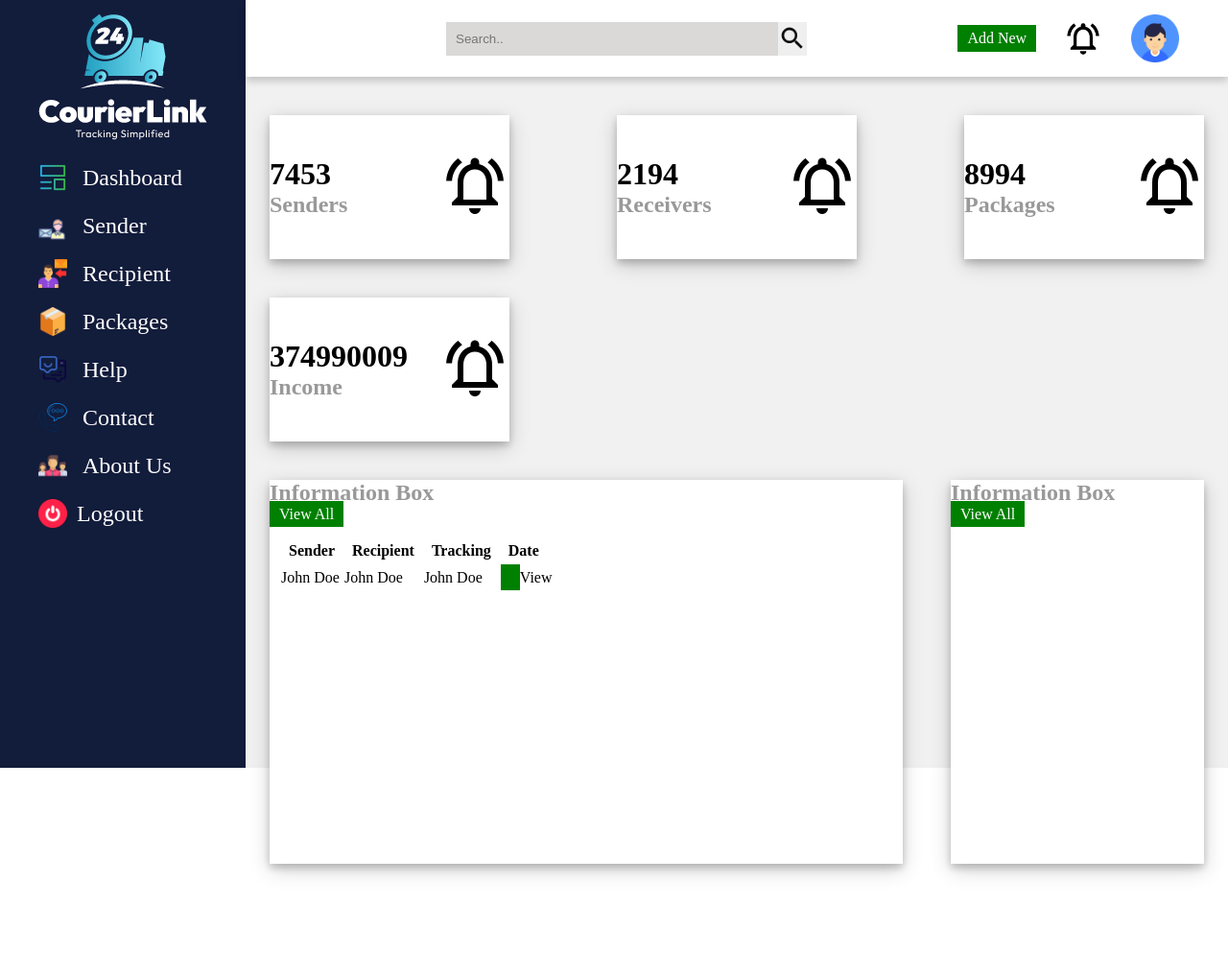
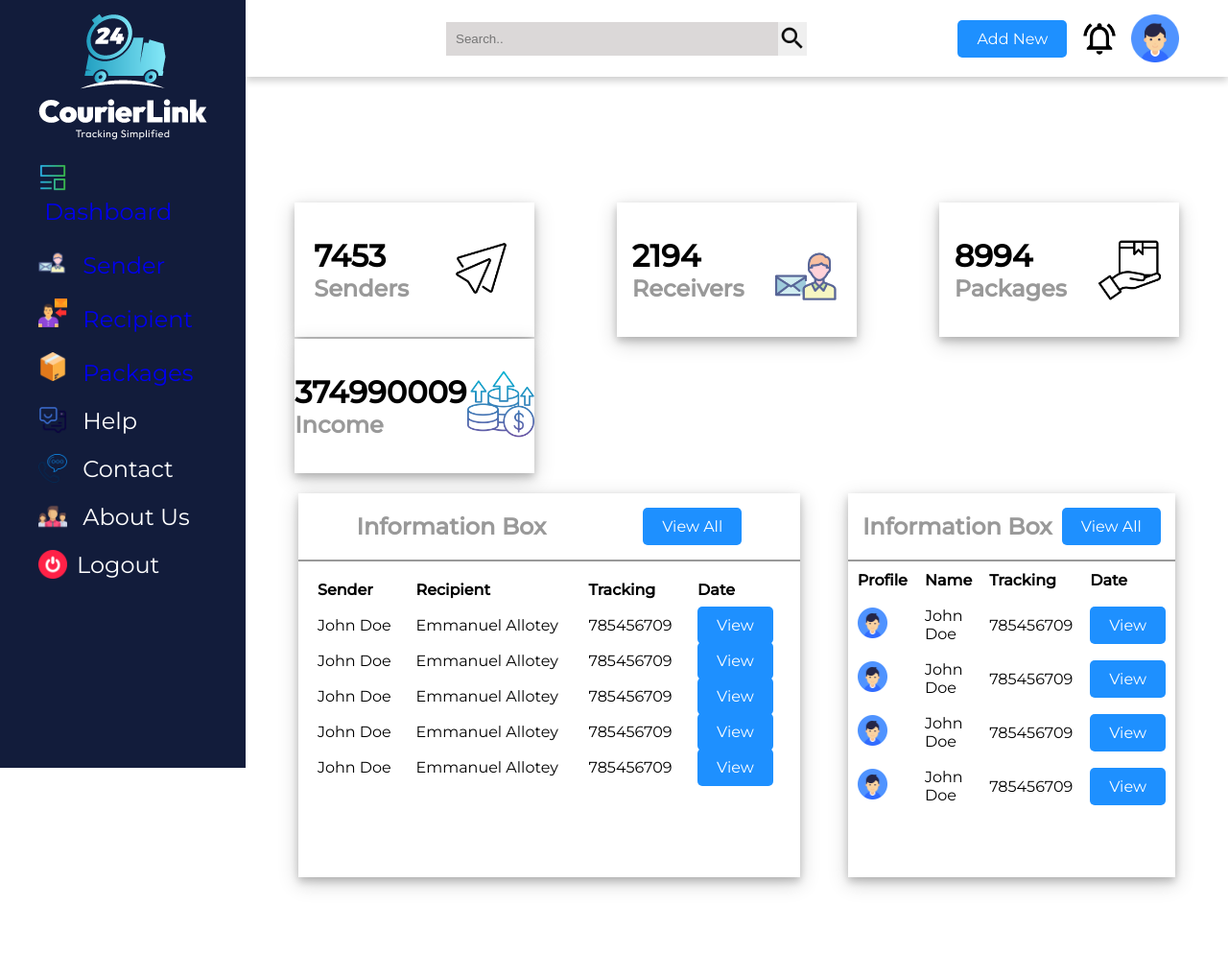
Before and after one commit to manuel4life/CourierLink, a Flask app: page /dashboard in a window 1280 px wide. Shown: the whole page at 96% size. Before the commit the page ends 913 px from the top, so only its background shows below. Run offline with Flask 3, Linux system fonts and the light colour scheme.

Commit message:
new features

```diff
--- a/server.py
+++ b/server.py
@@ -1,6 +1,6 @@
 #! /usr/bin/python3
 
-from flask import Flask, render_template, request
+from flask import Flask, render_template, request, redirect, url_for
 from models import Sender
 from models import Recipient
 from models import ShippingPackage
@@ -17,48 +17,14 @@
 def home():
     return "My API"
 
-@app.route('/add_sender', methods=['GET', 'POST'])
+@app.route('/add_sender', methods=['GET', 'POST'], strict_slashes=True)
 def add_sender():
-    if request.method == 'POST':
-        first_name = request.form['first_name']
-        last_name = request.form['last_name']
-        email = request.form['email']
-        phone_number = request.form['phone_number']
-        street_address = request.form['street_address']
-        city = request.form['city']
-        state = request.form['state']
-        zip_code = request.form['zip_code']
-        country = request.form['country']
-
-        sender = Sender(first_name=first_name, last_name=last_name, email=email, phone_number=phone_number, street_address=street_address, city=city, state=state, zipcode=zip_code, country=country)
-        session.add(sender)
-        session.commit()
-
-
-    senders = session.query(Sender).all()
-
+    senders = session.query(Sender).order_by(Sender.id.desc()).all()
     return render_template('customer.html', senders=senders)
 
-@app.route('/add_recipient', methods=['GET', 'POST'])
+@app.route('/add_recipient', methods=['GET', 'POST'], strict_slashes=True)
 def add_recipient():
-    if request.method == 'POST':
-        first_name = request.form['first_name']
-        last_name = request.form['last_name']
-        email = request.form['email']
-        phone_number = request.form['phone_number']
-        street_address = request.form['street_address']
-        city = request.form['city']
-        state = request.form['state']
-        zip_code = request.form['zip_code']
-        country = request.form['country']
-
-        recipient = Recipient(first_name=first_name, last_name=last_name, email=email, phone_number=phone_number, street_address=street_address, city=city, state=state, zipcode=zip_code, country=country)
-        session.add(recipient)
-        session.commit()
-
-
-    recipients = session.query(Recipient).all()
-
+    recipients = session.query(Recipient).order_by(Recipient.id.desc()).all()
     return render_template('recipient.html', recipients=recipients)
 
 @app.route('/add_package', methods=['GET', 'POST'])
@@ -89,5 +55,50 @@
 
     return render_template('shipping_package.html', shipping_packages=shipping_packages, senders=senders, recipients=recipients)
 
+
+@app.route('/create_sender_form', methods=['GET', 'POST'])
+def customer():
+
+        if request.method == 'POST':
+            first_name = request.form['first_name']
+            last_name = request.form['last_name']
+            email = request.form['email']
+            phone_number = request.form['phone_number']
+            street_address = request.form['street_address']
+            city = request.form['city']
+            state = request.form['state']
+            zip_code = request.form['zip_code']
+            country = request.form['country']
+
+            sender = Sender(first_name=first_name, last_name=last_name, email=email, phone_number=phone_number, street_address=street_address, city=city, state=state, zipcode=zip_code, country=country)
+            session.add(sender)
+            session.commit()
+
+            return redirect(url_for('add_sender'))
+
+        return render_template('add_customer.html')
+
+@app.route('/create_recipient_form', methods=['GET', 'POST'])
+def recipient():
+
+            if request.method == 'POST':
+                first_name = request.form['first_name']
+                last_name = request.form['last_name']
+                email = request.form['email']
+                phone_number = request.form['phone_number']
+                street_address = request.form['street_address']
+                city = request.form['city']
+                state = request.form['state']
+                zip_code = request.form['zip_code']
+                country = request.form['country']
+
+                recipient = Recipient(first_name=first_name, last_name=last_name, email=email, phone_number=phone_number, street_address=street_address, city=city, state=state, zipcode=zip_code, country=country)
+                session.add(recipient)
+                session.commit()
+
+                return redirect(url_for('add_recipient'))
+
+            return render_template('add_recipient.html')
+
 if __name__ == '__main__':
     app.run(debug=True, host="0.0.0.0", port="5050")
--- a/static/css/style.css
+++ b/static/css/style.css
@@ -1,3 +1,5 @@
+@import url('https://fonts.googleapis.com/css2?family=Montserrat:wght@400;500&display=swap');
+
 *{
     margin: 0;
     padding: 0;
@@ -7,6 +9,7 @@
 body{
     min-height: 100vh;
     display: flex;
+    font-family: 'Montserrat', sans-serif;;
 }
 
 /* .dashboard-view
@@ -25,25 +28,30 @@
 li{
     list-style: none;
 }
-.titles{
+.title{
     display: flex;
     align-items: center;
-    justify-content: space-between;
+    justify-content: space-around;
     padding: 15px 10px;
     border-bottom: 2px solid #999;
 }
 .table{
     padding: 10px;
 }
-th{
+
+.table table {
+    width: 100%;
+}
+th,td{
     text-align: left;
     padding: 8px;
 }
-.btn{
-    background: green;
-    color: white;
-    padding:5px 10px;
-    text-align: center;
+.btn {
+    padding: 10px 20px;
+    background-color: #1e90ff;
+    color: #fff;
+    border-radius: 5px;
+    text-decoration: none;
 }
 .btn:hover{
     background: #121C3B;
@@ -57,6 +65,7 @@
     display: flex;
     flex-direction: column;
     background-color: #121C3B;
+    z-index: 1000;
 }
 .side-manu .side-logo{
     height: 20vh;
@@ -94,11 +103,11 @@
     right: 0;
     width: 80vw;
     height: 100vh;
-    background: #f1f1f1;
+    /* background: #f1f1f1; */
 }
 
 .container .header {
-    position: fixed;
+    /* position: fixed; */
     top: 0;
     right: 0;
     width: 80vw;
@@ -154,7 +163,7 @@
 }
 .container .header .nav .user .img-case img{
     position: absolute;
-    top: o;
+    top: 0;
     left: 0;
     width: 100%;
     height: 100%;
@@ -162,29 +171,31 @@
 .container .content{
     position: relative;
     margin-top: 10vh;
-    min-height: 90vh;
+    height: 100%;
+    /* border: 1px  red; */
+    padding: 30px;
 }
 .container .content .cards{
     display: flex;
-    padding: 20px 15px;
+    padding: 20px;
     align-items: center;
     justify-content: space-between;
     flex-wrap: wrap;
 }
 .container .content .cards .card{
     width: 250px;
-    height: 150px;
+    height: 140px;
     background: white;
-    margin: 20px 10px;
+    margin: 1px;
     display: flex ;
     align-items: center;
-    justify-content: space-between;
+    justify-content: space-around;
     box-shadow: 0 4px 8px 0 rgba(0,0,0,0.2), 0 6px 20px 0 rgba(0,0,0,0.19);
 }
 .container .content .content-2 {
     min-height: 60vh;
     display: flex;
-    justify-content: space-between;
+    justify-content: space-around;
     align-items: flex-start;
     flex-wrap: wrap;
 }
@@ -196,7 +207,6 @@
     box-shadow: 0 4px 8px 0 rgba(0,0,0,0.2), 0 6px 20px 0 rgba(0,0,0,0.19);
     display: flex;
     flex-direction: column;
-
 }
 .container .content .content-2 .recipients{
     min-height: 50vh;
@@ -204,5 +214,24 @@
     background: white;
     margin : 0 25px;
     box-shadow: 0 4px 8px 0 rgba(0,0,0,0.2), 0 6px 20px 0 rgba(0,0,0,0.19);
+    display: flex;
+    flex-direction: column;
+}
+.img-case img{
+    width: 60%;
+    height: 80%;
+}
+.icon-case img{
+    width: 70px;
+    height: 70px;
+}
 
+
+.table-content {
+    display: flex;
+    justify-content: space-between;
+    align-items: center;
+    padding: 10px;
+    border-bottom: 1px solid #999;
+    background-color: white;
 }
--- a/templates/base.html
+++ b/templates/base.html
@@ -17,46 +17,60 @@
       </div>
       <ul>
         <li>
-          <img src="../static/asset/images/layouts.png" alt="" />&nbsp;Dashboard
+          <a href="{{ url_for('dashboard') }}">
+            <img src="../static/asset/images/layouts.png" alt="" />&nbsp;<span>Dashboard</span>
+          </a>
         </li>
         <li>
-          <img src="../static/asset/images/receiver.png" alt="" />&nbsp;Sender
+          <a href="{{ url_for('add_sender') }}">
+            <img src="../static/asset/images/receiver.png" alt="" />&nbsp;<span>Sender</span>
+          </a>
         </li>
         <li>
-          <img
+          <a href="{{ url_for('add_recipient')}}">
+            <img
             src="../static/asset/images/recipient1.png"
             alt=""
-          />&nbsp;Recipient
+          />&nbsp;<span>Recipient</span>
+          </a>
         </li>
         <li>
-          <img src="../static/asset/images/package1.png" alt="" />&nbsp;Packages
+          <a href="{{ url_for('add_package')}}">
+            <img src="../static/asset/images/package1.png" alt="" />&nbsp;<span>Packages</span>
+          </a>
         </li>
         <li>
-          <img src="../static/asset/images/help-center.png" alt="" />&nbsp;Help
+          <img src="../static/asset/images/help-center.png" alt="" />&nbsp;<span>Help</span>
         </li>
         <li>
-          <img src="../static/asset/images/call.png" alt="" />&nbsp;Contact
+          <img src="../static/asset/images/call.png" alt="" />&nbsp;<span>Contact</span>
         </li>
         <li>
-          <img src="../static/asset/images/team.png" alt="" />&nbsp;About Us
+          <img src="../static/asset/images/team.png" alt="" />&nbsp;<span>About Us</span>
         </li>
         <li><img src="../static/asset/images/switch.png" alt="" />Logout</li>
       </ul>
     </div>
-    <!-- <div class="container">
+    <div class="container">
       <div class="header">
         <div class="nav">
           <div class="search">
-            <input type="text" placeholder="search" />
-            <button type="submit"><img src="../static/asset/images/search.png" alt=""></button>
+            <input type="text" placeholder="Search.." />
+            <button type="submit">
+              <img src="../static/asset/images/search.png" alt="" />
+            </button>
           </div>
           <div class="user">
             <a href="#" class="btn">Add New</a>
+            <img src="../static/asset/images/notifications.png" alt="" />
+            <div class="img-case">
+              <img src="../static/asset/images/user.png" alt="" />
+            </div>
           </div>
         </div>
       </div>
-    </div> -->
-
-    {% block content %} {% endblock %}
+      <div class="content">
+        {% block content %} {% endblock %}
+      </div>
   </body>
 </html>
--- a/templates/dashboard.html
+++ b/templates/dashboard.html
@@ -1,29 +1,10 @@
-{% extends 'base.html' %} {% block title %} Dashboard {% endblock %} {% block
-content %}
+{% extends 'base.html' %}
+{% block title %} Dashboard {% endblock %}
+{% block content %}
 
 <!-- <div class="dashboard-view">
   <h1>This is the dashboard</h1>
 </div> -->
-
-<div class="container">
-  <div class="header">
-    <div class="nav">
-      <div class="search">
-        <input type="text" placeholder="Search.." />
-        <button type="submit">
-          <img src="../static/asset/images/search.png" alt="" />
-        </button>
-      </div>
-      <div class="user">
-        <a href="#" class="btn">Add New</a>
-        <img src="../static/asset/images/notifications.png" alt="" />
-        <div class="img-case">
-          <img src="../static/asset/images/user.png" alt="" />
-        </div>
-      </div>
-    </div>
-  </div>
-  <div class="content">
     <div class="cards">
       <div class="card">
         <div class="box">
@@ -31,7 +12,7 @@
           <h2>Senders</h2>
         </div>
         <div class="icon-case">
-          <img src="../static/asset/images/notifications.png" alt="" />
+          <img src="../static/asset/images/sender.png" alt="" />
         </div>
       </div>
       <div class="card">
@@ -40,7 +21,7 @@
           <h2>Receivers</h2>
         </div>
         <div class="icon-case">
-          <img src="../static/asset/images/notifications.png" alt="" />
+          <img src="../static/asset/images/receiver.png" alt="" />
         </div>
       </div>
       <div class="card">
@@ -49,7 +30,7 @@
           <h2>Packages</h2>
         </div>
         <div class="icon-case">
-          <img src="../static/asset/images/notifications.png" alt="" />
+          <img src="../static/asset/images/package.png" alt="" />
         </div>
       </div>
       <div class="card">
@@ -58,7 +39,7 @@
           <h2>Income</h2>
         </div>
         <div class="icon-case">
-          <img src="../static/asset/images/notifications.png" alt="" />
+          <img src="../static/asset/images/income.png" alt="" />
         </div>
       </div>
     </div>
@@ -78,9 +59,34 @@
             </tr>
             <tr>
               <td>John Doe</td>
+              <td>Emmanuel Allotey</td>
+              <td>785456709</td>
+              <td><a href="#" class="btn">View</a></td>
+            </tr>
+            <tr>
               <td>John Doe</td>
+              <td>Emmanuel Allotey</td>
+              <td>785456709</td>
+              <td><a href="#" class="btn">View</a></td>
+            </tr>
+            <tr>
               <td>John Doe</td>
-              <td><a href="" class="btn"></a>View</td>
+              <td>Emmanuel Allotey</td>
+              <td>785456709</td>
+              <td><a href="#" class="btn">View</a></td>
+            </tr>
+            <tr>
+              <td>John Doe</td>
+              <td>Emmanuel Allotey</td>
+              <td>785456709</td>
+              <td><a href="#" class="btn">View</a></td>
+            </tr>
+            <tr>
+              <td>John Doe</td>
+              <td>Emmanuel Allotey</td>
+              <td>785456709</td>
+              <td><a href="#" class="btn">View</a></td>
+            </tr>
           </table>
         </div>
       </div>
@@ -89,8 +95,55 @@
           <h2>Information Box</h2>
           <a href="#" class="btn">View All</a>
         </div>
+        <table>
+          <tr>
+            <th>Profile</th>
+            <th>Name</th>
+            <th>Tracking</th>
+            <th>Date</th>
+          </tr>
+          <tr>
+            <td>
+              <div class="img-case">
+                <img src="../static/asset/images/user.png" alt="" />
+              </div>
+            </td>
+            <td>John Doe</td>
+            <td>785456709</td>
+            <td><a href="#" class="btn">View</a></td>
+          </tr>
+          <tr>
+            <td>
+              <div class="img-case">
+                <img src="../static/asset/images/user.png" alt="" />
+              </div>
+            </td>
+            <td>John Doe</td>
+            <td>785456709</td>
+            <td><a href="#" class="btn">View</a></td>
+          </tr>
+          <tr>
+            <td>
+              <div class="img-case">
+                <img src="../static/asset/images/user.png" alt="" />
+              </div>
+            </td>
+            <td>John Doe</td>
+            <td>785456709</td>
+            <td><a href="#" class="btn">View</a></td>
+          </tr>
+          <tr>
+            <td>
+              <div class="img-case">
+                <img src="../static/asset/images/user.png" alt="" />
+              </div>
+            </td>
+            <td>John Doe</td>
+            <td>785456709</td>
+            <td><a href="#" class="btn">View</a></td>
+          </tr>
+        </table>
       </div>
     </div>
   </div>
-</div>
 {% endblock %}
```
Also changed, not shown: static/css/recipient.css (added, +23 -0 lines), templates/add_customer.html (added, +64 -0 lines), templates/add_recipient.html (added, +21 -0 lines), templates/customer.html (+32 -17 lines), templates/recipient.html (+17 -36 lines), templates/shipping_package.html (+6 -18 lines), static/asset/images/income.png (added), static/asset/images/sender.png (added).
